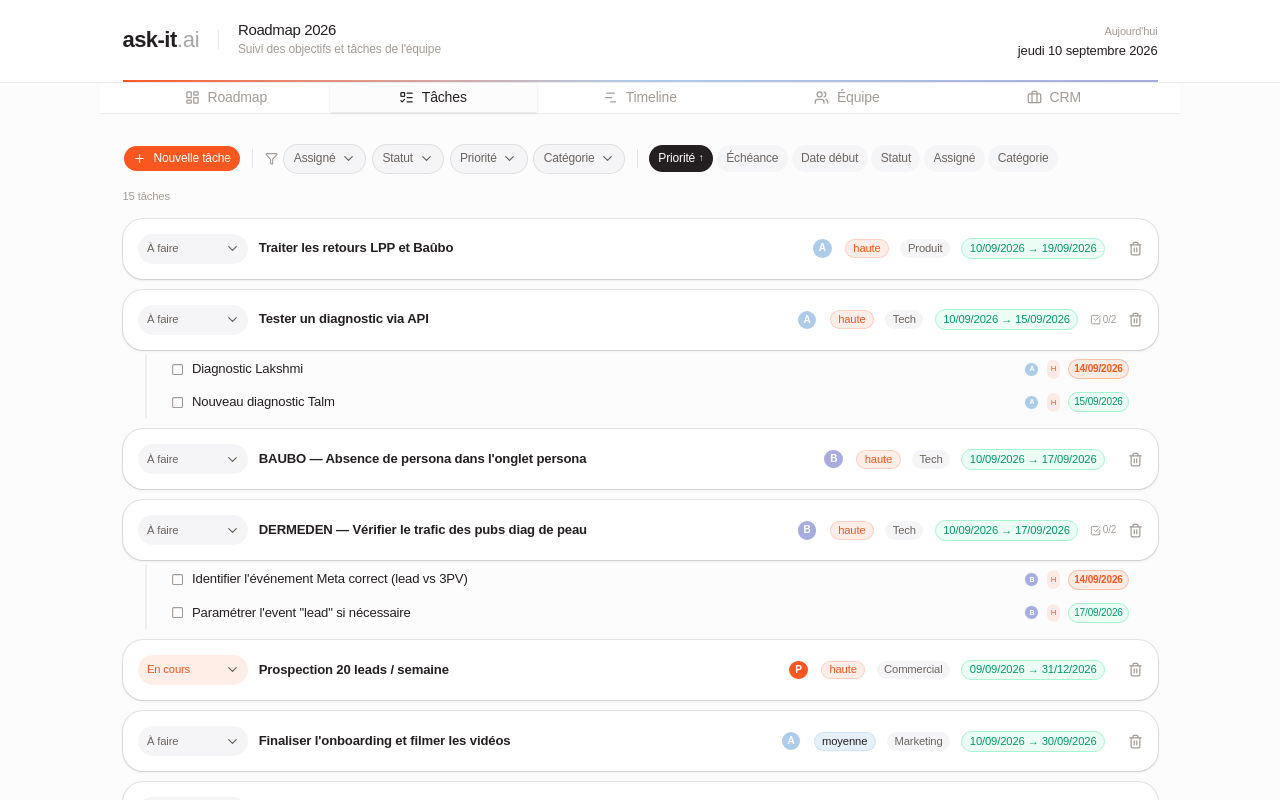
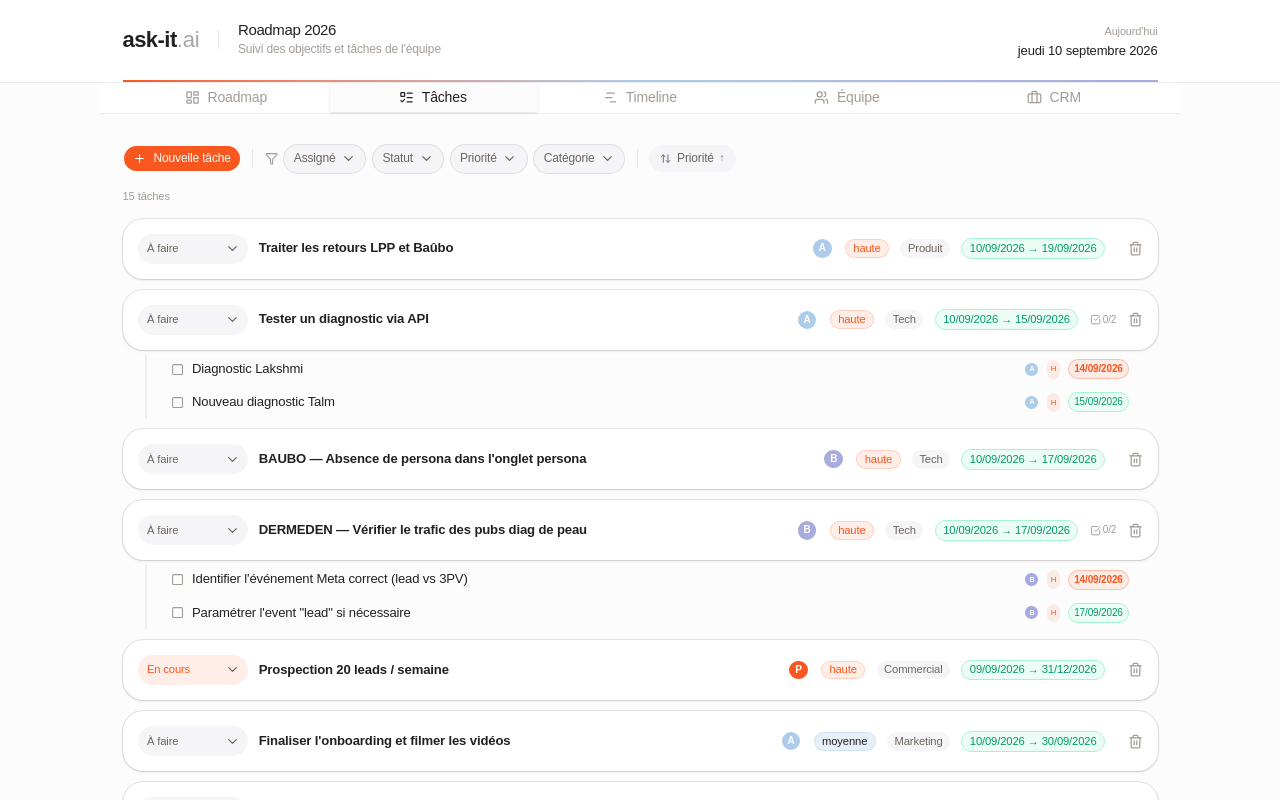
Before and after one commit to pierrechn26/askit-roadmap, a React (Vite) app: page / in a window 1280 px wide. Both pictures are taken after a click on the tab "Tâches". Shown: the top 800 px of the page. Built offline with nearby package versions, Linux system fonts and the light colour scheme.

Commit message:
Single sort button with dropdown menu, click to toggle direction

```diff
--- a/src/components/TaskTable.tsx
+++ b/src/components/TaskTable.tsx
@@ -5,6 +5,7 @@ import { Button } from '@/components/ui/button'
 import { Input } from '@/components/ui/input'
 import { Select, SelectContent, SelectItem, SelectTrigger, SelectValue } from '@/components/ui/select'
 import { Dialog, DialogContent, DialogHeader, DialogTitle, DialogTrigger } from '@/components/ui/dialog'
+import { Popover, PopoverContent, PopoverTrigger } from '@/components/ui/popover'
 import { Plus, Trash2, ArrowUpDown, MessageSquare, CheckSquare, Square, Paperclip, ChevronRight, Filter, X } from 'lucide-react'
 import type { Task, Priority, TaskStatus, TeamMember, SubTask, Objective } from '@/types'
 import { STATUS_LABELS, STATUS_COLORS, PRIORITY_ORDER } from '@/types'
@@ -310,24 +311,33 @@ export function TaskTable({ tasks, onTasksChange, members, objectives, onTaskCli
         {/* Separator */}
         <div className="w-px h-5 bg-[#241f20]/10" />
 
-        {/* Sort — toggle buttons, click again to reverse */}
-        <div className="flex items-center gap-1">
+        {/* Sort — single button with dropdown, click header to toggle direction */}
+        <Popover>
+          <PopoverTrigger asChild>
+            <button className="h-7 px-3 rounded-full text-[12px] flex items-center gap-1.5 bg-[#f5f5f7] text-[#6c6560] hover:bg-[#eee] transition-all">
+              <ArrowUpDown className="h-3 w-3" />
+              {SORT_LABELS[sortBy]}
+              <span className="text-[10px]">{sortAsc ? '↑' : '↓'}</span>
+            </button>
+          </PopoverTrigger>
+          <PopoverContent className="w-[160px] p-1 rounded-xl" align="start">
             {(Object.keys(SORT_LABELS) as SortKey[]).map((key) => {
               const active = sortBy === key
               return (
                 <button
                   key={key}
                   onClick={() => handleSortClick(key)}
-                className={`h-7 px-2.5 rounded-full text-[12px] flex items-center gap-1 transition-all ${
-                  active ? 'bg-[#241f20] text-white' : 'bg-[#f5f5f7] text-[#6c6560] hover:bg-[#eee]'
+                  className={`w-full flex items-center justify-between px-3 py-1.5 rounded-lg text-sm transition-colors ${
+                    active ? 'bg-[#241f20] text-white' : 'text-[#241f20] hover:bg-[#f5f5f7]'
                   }`}
                 >
                   {SORT_LABELS[key]}
-                {active && <span className="text-[10px]">{sortAsc ? '↑' : '↓'}</span>}
+                  {active && <span className="text-xs">{sortAsc ? '↑' : '↓'}</span>}
                 </button>
               )
             })}
-        </div>
+          </PopoverContent>
+        </Popover>
       </div>
 
       {/* Results count */}
```
Lines whose indentation alone changed are shown as unchanged.
